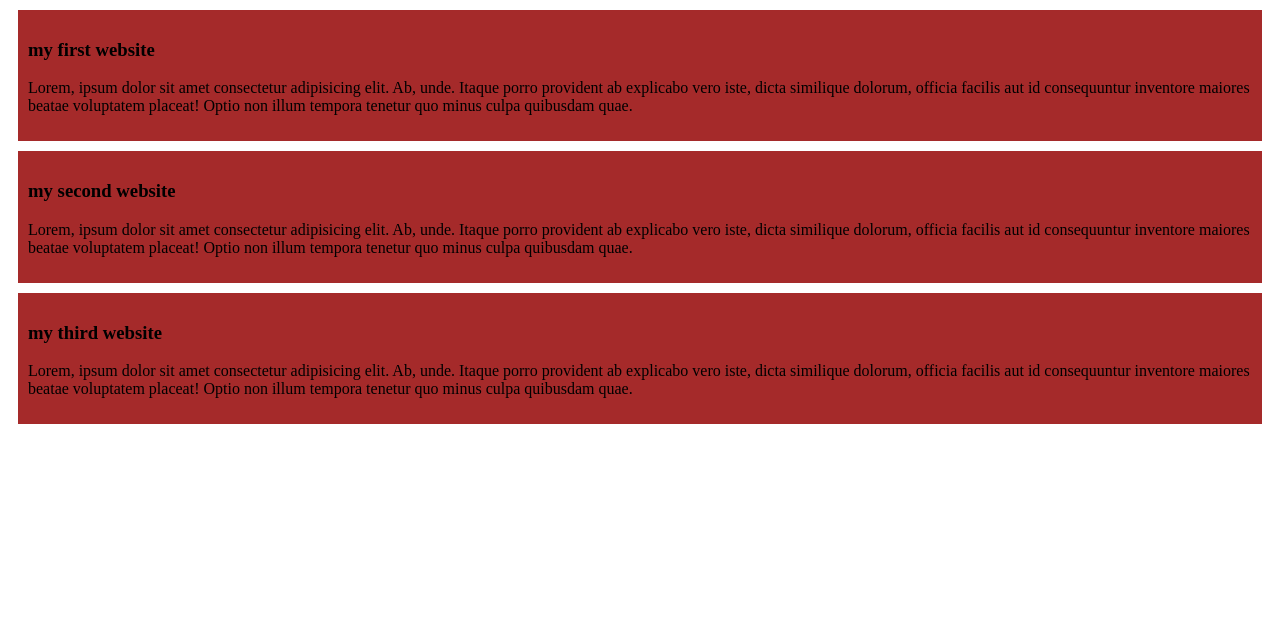
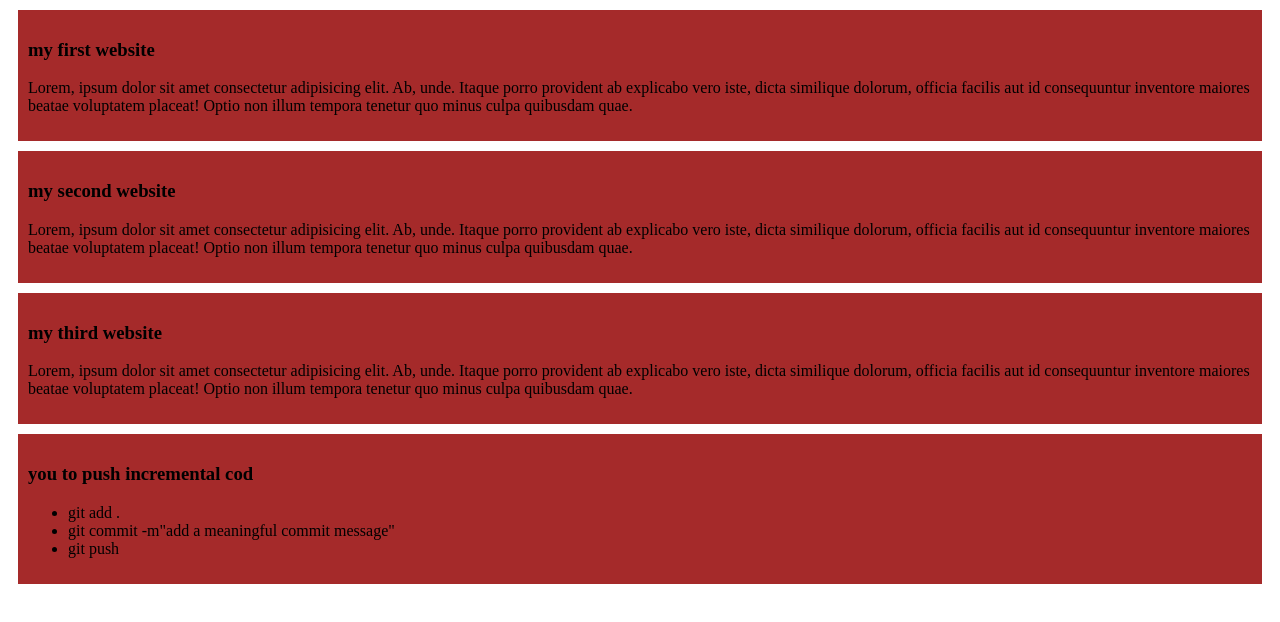
Before and after one commit to Rashu578049/my-simple-website, a plain HTML site: page index.html in a window 1280 px wide. Drawn offline with Linux system fonts and the light colour scheme.

Commit message:
added a list to push code

```diff
--- a/index.html
+++ b/index.html
@@ -19,5 +19,13 @@
         <h3>my third website</h3>
     <p>Lorem, ipsum dolor sit amet consectetur adipisicing elit. Ab, unde. Itaque porro provident ab explicabo vero iste, dicta similique dolorum, officia facilis aut id consequuntur inventore maiores beatae voluptatem placeat! Optio non illum tempora tenetur quo minus culpa quibusdam quae.</p>
    </div>
+   <div>
+    <h3>you to push incremental cod</h3>
+    <ul>
+        <li>git add .</li>
+        <li>git commit -m"add a meaningful commit message"</li>
+        <li>git push</li>
+    </ul>
+   </div>
 </body>
 </html>
```
Also changed, not shown: styles/blog.css (line endings or trailing spaces).
